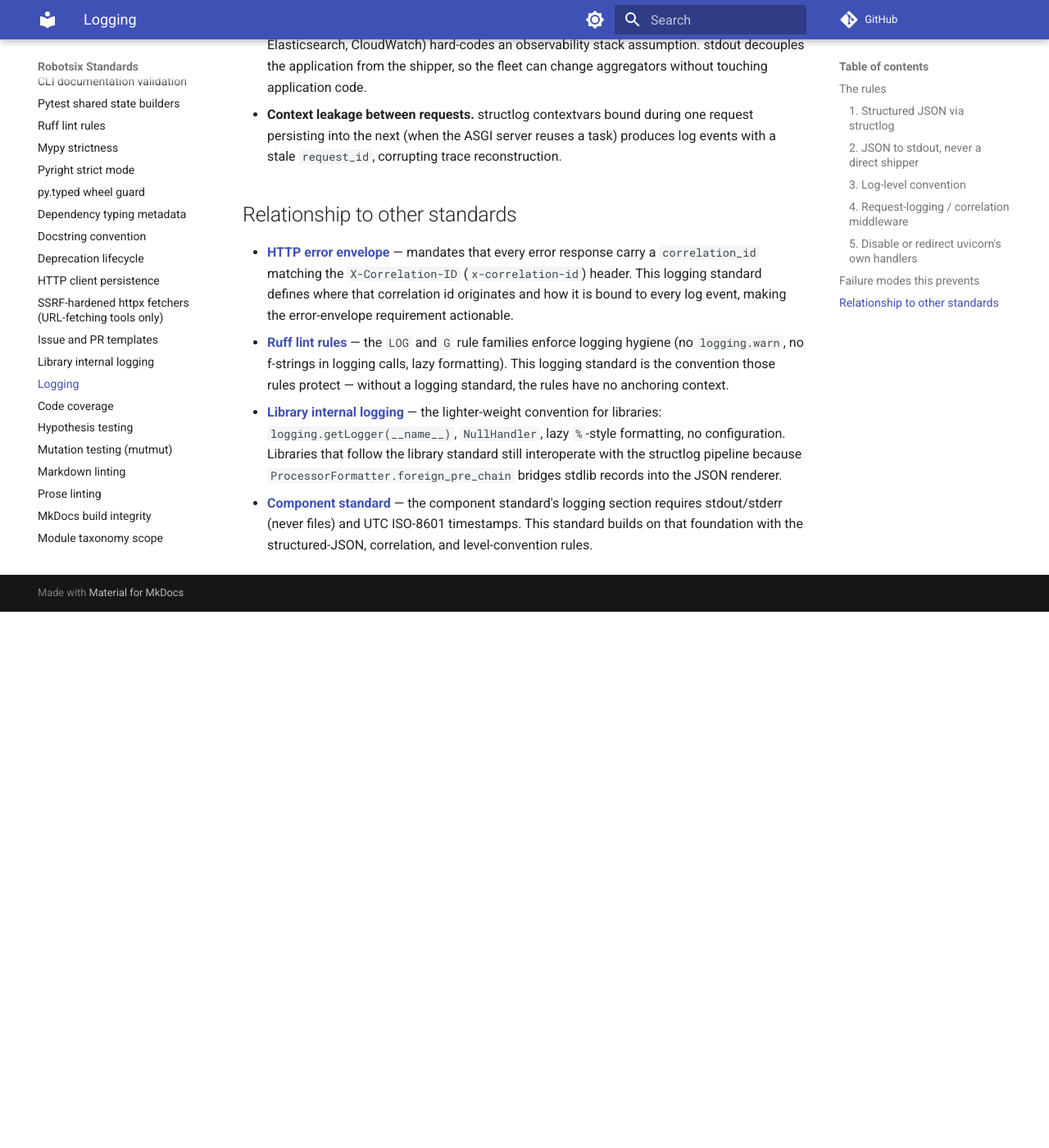
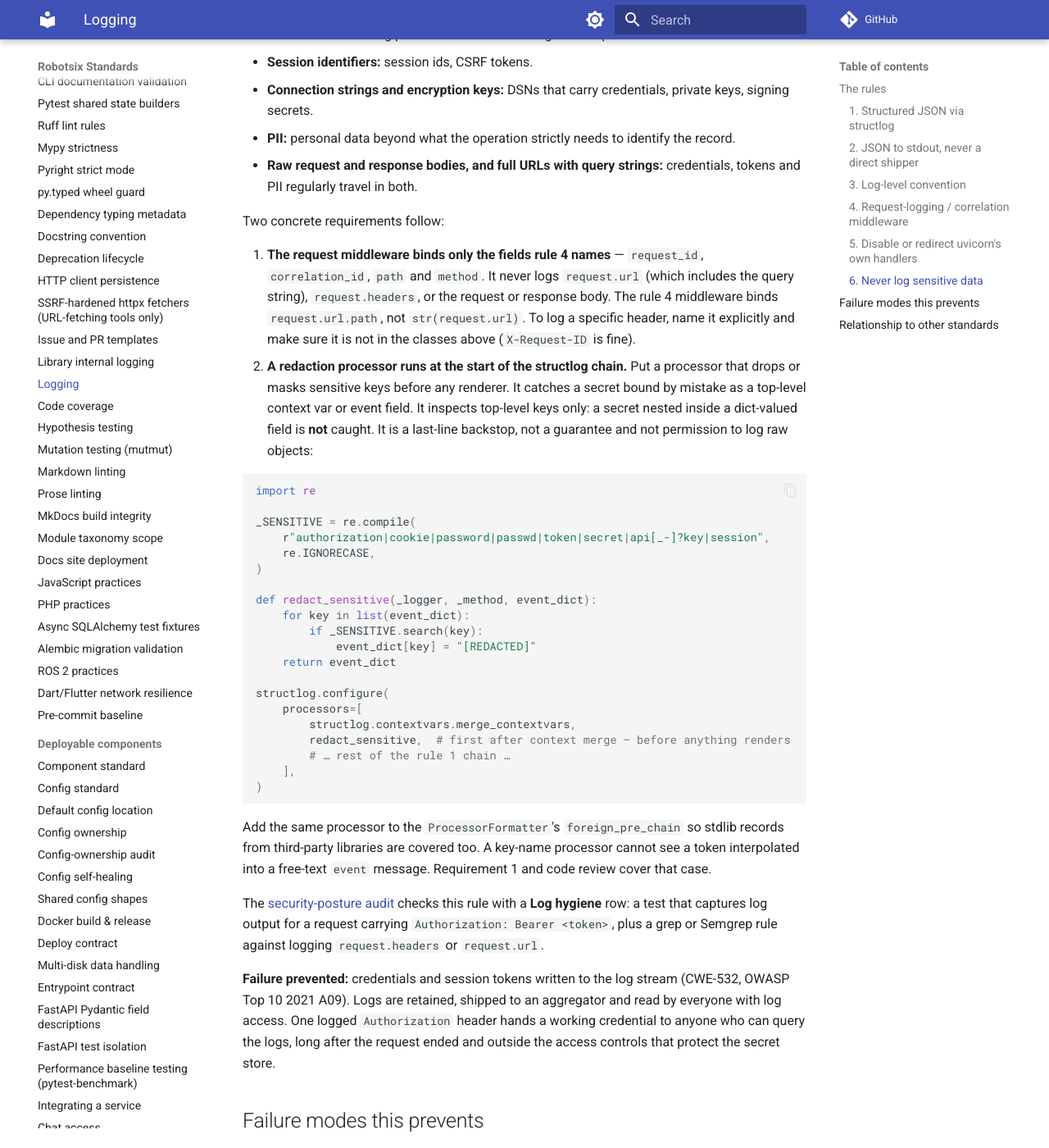
Before and after one commit to damien-robotsix/robotsix-standards, an MkDocs documentation site: the page built from docs/logging.md, in a window 1280 px wide and 1400 px high, scrolled down 5538 px. Shown: the whole window at 82% size. Built offline with MkDocs 1.6.1 and Material for MkDocs 9.7.7, drawn with Linux system fonts in a browser that asks for light colours; comment, search, counter and statistics services are not loaded; before the commit the page ends 6284 px from its top, so only the background shows below that; some of the changed text lies outside the part shown.

Commit message:
docs: logging: no rule on what must never be logged (secrets, auth headers, PII), and the client-controlled DEBUG override is unguarded (20261026T012824Z-logging-no-rule-on-what-must-never-be-lo-41fc) (#425)
* docs: logging: no rule on what must never be logged (secrets, auth headers, PII), and the client-controlled DEBUG override is unguarded (20261026T012824Z-logging-no-rule-on-what-must-never-be-lo-41fc)

* docs: logging: no rule on what must never be logged (secrets, auth headers, PII), and the client-controlled DEBUG override is unguarded (20261026T012824Z-logging-no-rule-on-what-must-never-be-lo-41fc)

---------

Co-authored-by: robotsix-mill <mill@robotsix.local>

````diff
--- a/docs/logging.md
+++ b/docs/logging.md
@@ -114,11 +114,16 @@ a silent log gap.
   `logging.basicConfig(level=logging.DEBUG)` in application code. The
   component reads its log level from the config model and applies it via
   `logging.getLogger().setLevel(…)` at startup.
-- **Per-request level override via `structlog.contextvars`.** The
-  correlation middleware (rule 4) can optionally bind
-  `add_log_level` per-request — e.g. a `?debug=1` query parameter or an
-  `X-Debug: true` header that the middleware reads and binds to the
-  context, lowering the effective level for that request's span.
+- **Per-request level override via `structlog.contextvars` — operator-only.**
+  The correlation middleware (rule 4) MAY bind a lowered effective level
+  for one request's span, but only when the request is from an
+  **authenticated operator identity** or an **internal caller** (an
+  allowlisted service identity on the internal network). A client-supplied
+  `?debug=1` query parameter or `X-Debug: true` header on an
+  unauthenticated request MUST be ignored. DEBUG records are where request
+  and response payloads tend to get dumped (see rule 6). An override that
+  any caller can trigger lets that caller pull sensitive data into the logs
+  and flood the log stream on demand.
 
 ```python
 # In the config model
@@ -131,7 +136,9 @@ class Config(BaseModel):
 **Failure prevented:** DEBUG-on-by-default in production flooding the log
 stream with per-retry and per-query records, exhausting the log-shipper's
 throughput budget and burying actionable ERROR and WARNING events under
-noise.
+noise. It also prevents an unauthenticated caller from switching on DEBUG
+for their own requests to flood the logs or dump payloads into them
+(CWE-779).
 
 ### 4. Request-logging / correlation middleware
 
@@ -258,6 +265,83 @@ plain-text line and once as structlog's `{"event": "request finished",
 events, and the plain-text line carries none of the structured context
 (request id, correlation id) the middleware bound.
 
+### 6. Never log sensitive data
+
+This is the canonical rule for the fleet. Other pages link here instead of
+restating it. Following the
+[OWASP Logging Cheat Sheet's "Data to exclude"](https://cheatsheetseries.owasp.org/cheatsheets/Logging_Cheat_Sheet.html#data-to-exclude)
+list, no log event, at any level including DEBUG, may contain:
+
+- **Credential-carrying headers:** `Authorization`, `Proxy-Authorization`,
+  `Cookie`, `Set-Cookie`, `X-Api-Key`, or similar.
+- **Access tokens and API keys:** bearer tokens, OAuth access or refresh
+  tokens, API keys, including tokens returned in upstream service responses.
+- **Passwords:** including passwords received through API request bodies or
+  forms.
+- **Session identifiers:** session ids, CSRF tokens.
+- **Connection strings and encryption keys:** DSNs that carry credentials,
+  private keys, signing secrets.
+- **PII:** personal data beyond what the operation strictly needs to
+  identify the record.
+- **Raw request and response bodies, and full URLs with query strings:**
+  credentials, tokens and PII regularly travel in both.
+
+Two concrete requirements follow:
+
+1. **The request middleware binds only the fields rule 4 names** —
+   `request_id`, `correlation_id`, `path` and `method`. It never logs
+   `request.url` (which includes the query string), `request.headers`, or
+   the request or response body. The rule 4 middleware binds
+   `request.url.path`, not `str(request.url)`. To log a specific header,
+   name it explicitly and make sure it is not in the classes above
+   (`X-Request-ID` is fine).
+2. **A redaction processor runs at the start of the structlog chain.** Put
+   a processor that drops or masks sensitive keys before any renderer. It
+   catches a secret bound by mistake as a top-level context var or event
+   field. It inspects top-level keys only: a secret nested inside a
+   dict-valued field is **not** caught. It is a last-line backstop, not a
+   guarantee and not permission to log raw objects:
+
+```python
+import re
+
+_SENSITIVE = re.compile(
+    r"authorization|cookie|password|passwd|token|secret|api[_-]?key|session",
+    re.IGNORECASE,
+)
+
+def redact_sensitive(_logger, _method, event_dict):
+    for key in list(event_dict):
+        if _SENSITIVE.search(key):
+            event_dict[key] = "[REDACTED]"
+    return event_dict
+
+structlog.configure(
+    processors=[
+        structlog.contextvars.merge_contextvars,
+        redact_sensitive,  # first after context merge — before anything renders
+        # … rest of the rule 1 chain …
+    ],
+)
+```
+
+Add the same processor to the `ProcessorFormatter`'s `foreign_pre_chain`
+so stdlib records from third-party libraries are covered too. A key-name
+processor cannot see a token interpolated into a free-text `event`
+message. Requirement 1 and code review cover that case.
+
+The [security-posture audit](security-posture.md#audit) checks this rule
+with a **Log hygiene** row: a test that captures log output for a request
+carrying `Authorization: Bearer <token>`, plus a grep or Semgrep rule
+against logging `request.headers` or `request.url`.
+
+**Failure prevented:** credentials and session tokens written to the log
+stream (CWE-532, OWASP Top 10 2021 A09). Logs are retained, shipped to an
+aggregator and read by everyone with log access. One logged
+`Authorization` header hands a working credential to anyone who can query
+the logs, long after the request ended and outside the access controls
+that protect the secret store.
+
 ## Failure modes this prevents
 
 - **Unparsable log stream.** Mixed `print()`, `logging.info("done")`,
@@ -283,6 +367,11 @@ events, and the plain-text line carries none of the structured context
   during one request persisting into the next (when the ASGI server
   reuses a task) produces log events with a stale `request_id`,
   corrupting trace reconstruction.
+- **Secrets in the log stream.** A logged `Authorization` header, full
+  URL with credentials in the query string, or raw request body leaks
+  credentials to everyone with log access (CWE-532). Rule 6 forbids it.
+  A redaction processor is the backstop, and an unauthenticated caller
+  can no longer turn on DEBUG payload dumping.
 
 ## Relationship to other standards
 
````
Also changed, not shown: docs/component-standard.md (+2 -0 lines), docs/library-logging.md (+11 -0 lines), docs/security-posture.md (+1 -0 lines).
